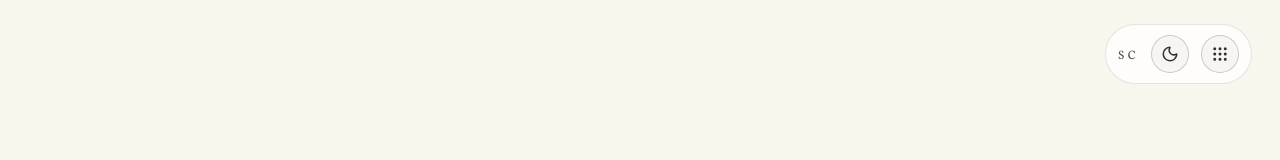
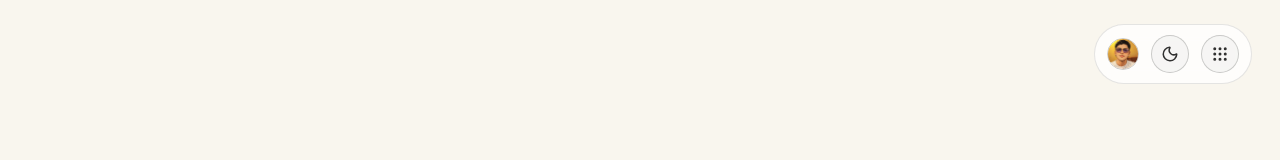
Before and after one commit to SebasC1801/CV_Sebas, a Next.js app: page / in a window 1280 px wide. Shown: the top 160 px of the page. Built offline with nearby package versions, Linux system fonts and the light colour scheme.

Commit message:
Reemplazar iniciales SC con avatar circular en header

```diff
--- a/app/globals.css
+++ b/app/globals.css
@@ -99,11 +99,32 @@ body.tubes-paused .tubes-layer {
   backdrop-filter: blur(10px);
 }
 
-.header-lang {
-  font-family: var(--font-neuton), "Neuton", var(--font-apple);
-  text-transform: uppercase;
-  letter-spacing: 0.28em;
-  font-size: 0.85rem;
+.header-avatar {
+  width: 32px;
+  height: 32px;
+  border-radius: 50%;
+  overflow: hidden;
+  border: 1.5px solid rgba(255, 255, 255, 0.3);
+  transition: all 0.2s ease;
+}
+
+.header-avatar:hover {
+  border-color: rgba(255, 255, 255, 0.6);
+  transform: scale(1.05);
+}
+
+html[data-theme="light"] .header-avatar {
+  border: 1.5px solid rgba(0, 0, 0, 0.2);
+}
+
+html[data-theme="light"] .header-avatar:hover {
+  border-color: rgba(0, 0, 0, 0.4);
+}
+
+.header-avatar img {
+  width: 100%;
+  height: 100%;
+  object-fit: cover;
 }
 
 .header-icon {
--- a/app/src/components/HeaderMenu.tsx
+++ b/app/src/components/HeaderMenu.tsx
@@ -25,7 +25,9 @@ export default function HeaderMenu() {
   return (
     <>
       <header className="header-floating">
-        <span className="header-lang">SC</span>
+        <div className="header-avatar">
+          <img src="/avatar_sebas.jpeg" alt="Sebastian Ceballos" />
+        </div>
         <button
           className="header-icon"
           type="button"
```
